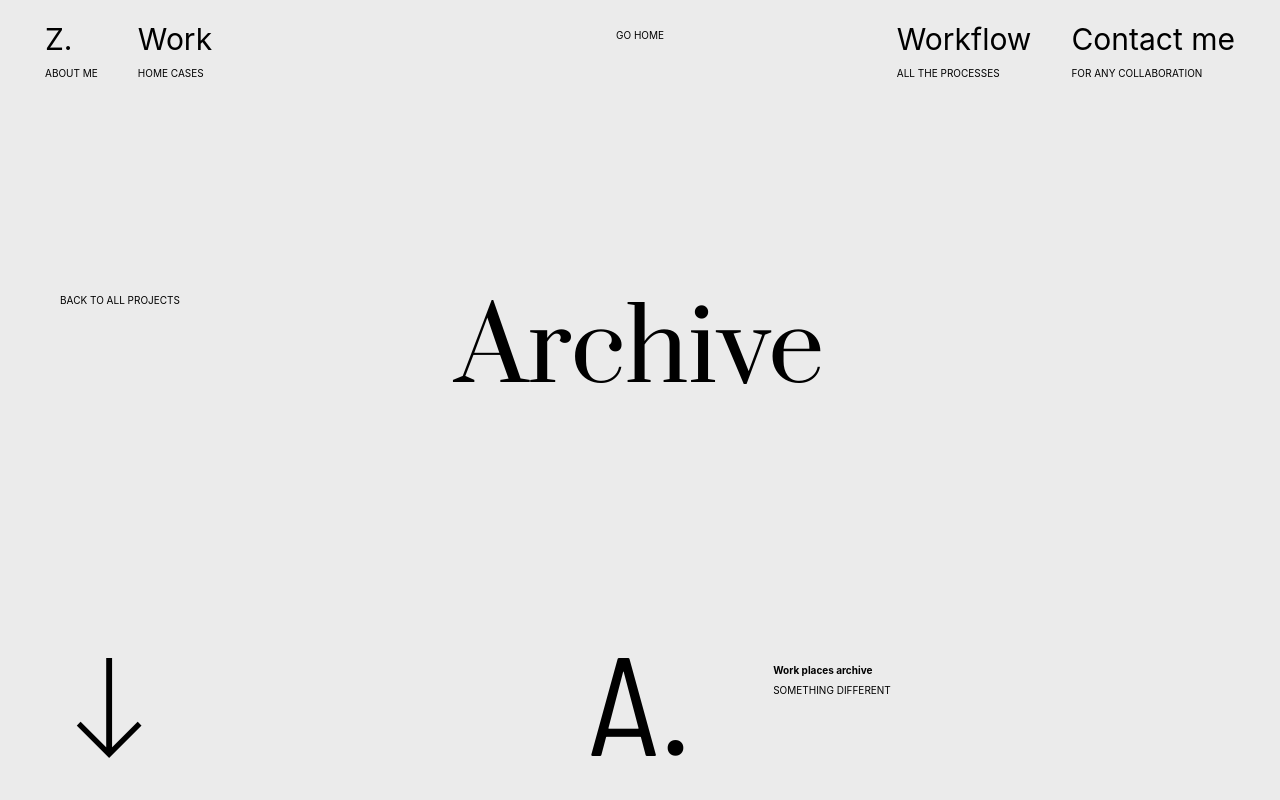
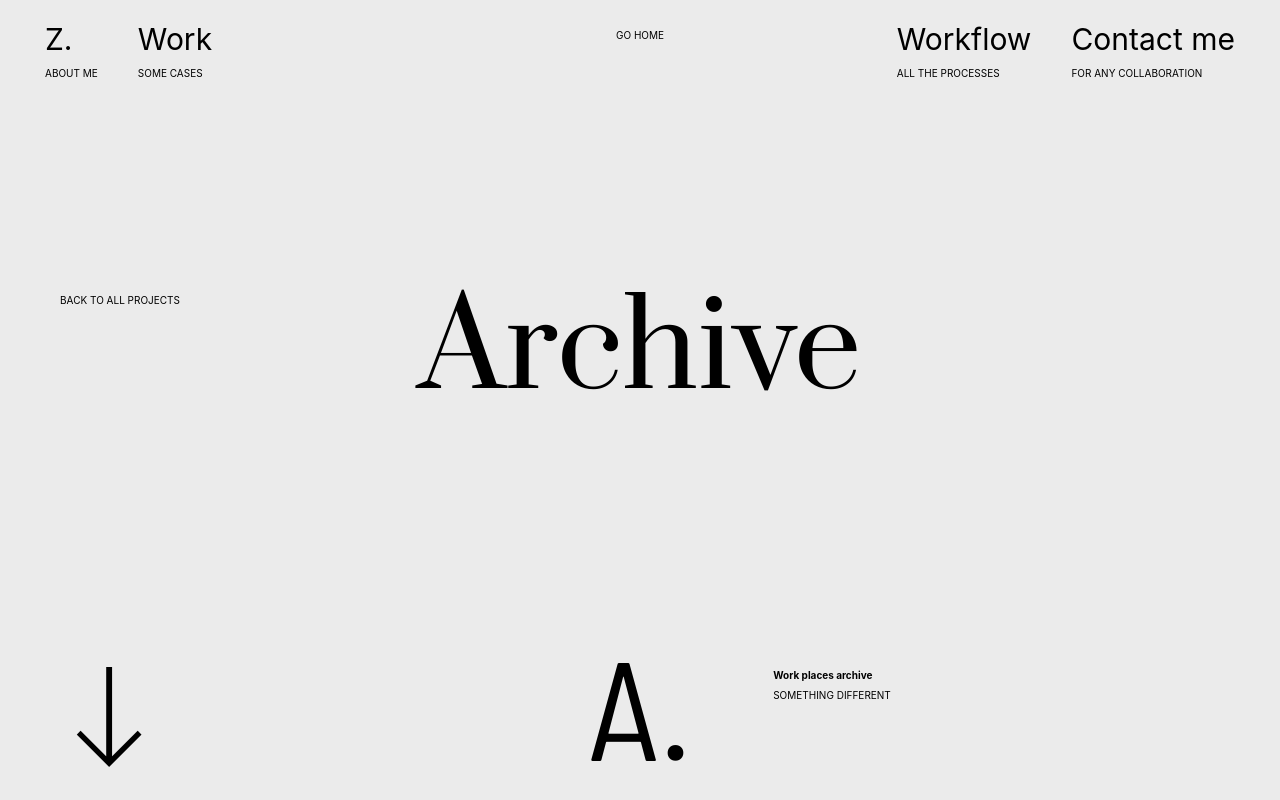
Before and after one commit to masaka222/folio20, a React (Create React App) app: page / in a window 1280 px wide. Built offline with nearby package versions, Linux system fonts and the light colour scheme.

Commit message:
small alignment changes

```diff
--- a/src/components/Header/Header.css
+++ b/src/components/Header/Header.css
@@ -1,4 +1,9 @@
 .Header {
+    position: fixed;
+    width: 100%;
+}
+
+.header_container {
     position: relative;
     color: black;
     height: 10rem;
--- a/src/components/Header/Header.js
+++ b/src/components/Header/Header.js
@@ -4,6 +4,7 @@ import './Header.css';
 const Header = () => {
   return (
     <div className="Header">
+        <div className='header_container'>
             <div className = 'left'>
                 <div className='header_item'>
                     <div className='item-big'>Z.</div>
@@ -11,7 +12,7 @@ const Header = () => {
                 </div>
                 <div className='header_item'>
                     <div className='item-big'>Work</div>
-                <div className='item-small'>Home cases</div>
+                    <div className='item-small'>Some cases</div>
                 </div>
             </div>
             <div className='middle'>
@@ -28,6 +29,7 @@ const Header = () => {
                 </div>
             </div>
         </div>
+    </div>
   );
 }
 
--- a/src/components/Heading/Heading.css
+++ b/src/components/Heading/Heading.css
@@ -1,10 +1,12 @@
 .Heading {
-    height: calc(100vh - 10rem);
+    height: 100vh;
+    display: grid;
+    grid-template-rows: 1fr 20rem;
 }
 
 .heading_main {
+    margin-top: 10rem;
     position: relative;
-    height: calc(100vh - 30rem);
     display: flex;
     align-items: center;
     justify-content: center;
@@ -19,12 +21,11 @@
 
 .archive{
     font-family: 'Prata', serif;
-    font-size: 10rem;
+    font-size: 12rem;
 }
 
 .heading_footer{
     width: 100%;
-    height: 20rem;
     align-self: flex-end;
     position: relative;
 }
```
Lines whose indentation alone changed are shown as unchanged.
